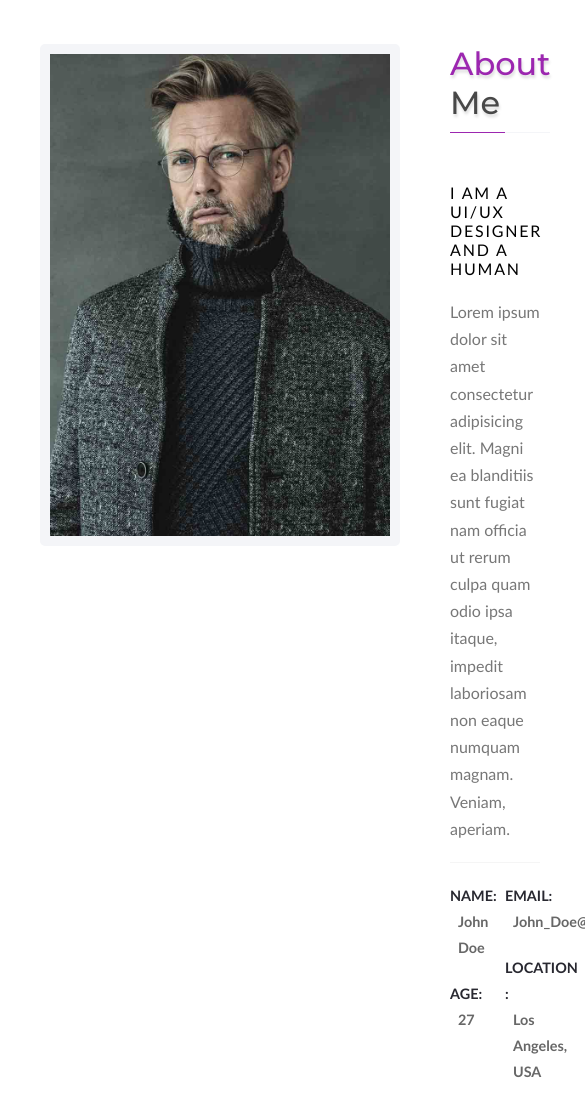
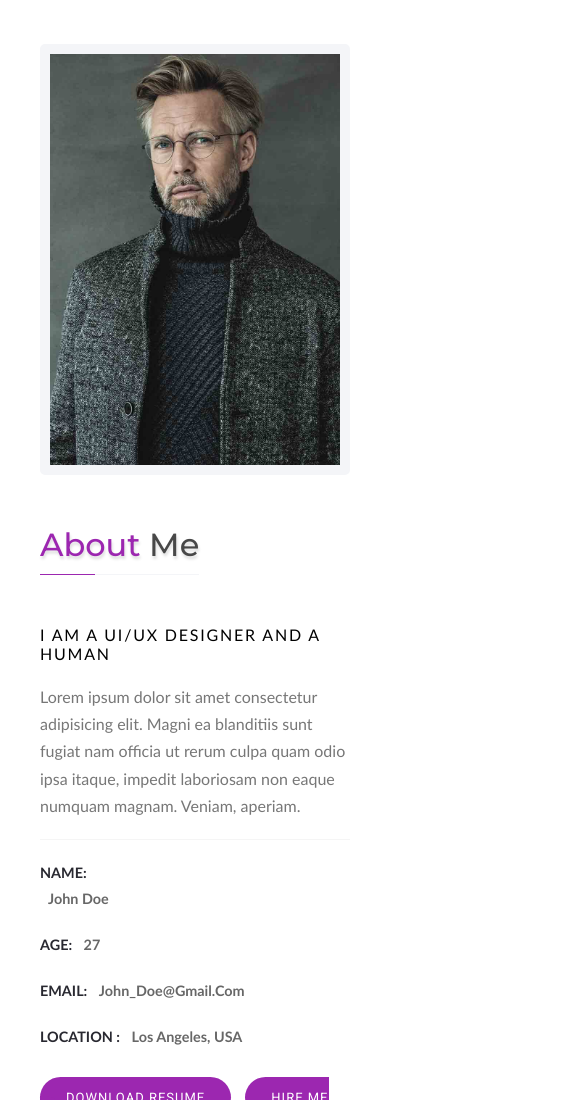
Before and after one commit to front-end-by-rimantas/19-grupe-portfolio-new-per, a website: page index.html in a window 390 px wide. Shown: the part 900-2000 px from the top of the page, 585 px wide, since content can reach past the window. Drawn offline with Linux system fonts and the light colour scheme.

Commit message:
Responsive about section

```diff
--- a/css/components/about-me.css
+++ b/css/components/about-me.css
@@ -1,8 +1,12 @@
-section>div>img.portrait {
-    width: 360px;
+.container>.row>.image>img {
+    width: 100%;
+    height: auto;
     border-radius: 5px;
     border: 10px solid var(--background-color);
-    justify-self: right;
+    overflow: hidden;
+}
+.row > .image.col-4 {
+    grid-column: 2 / span 4;
 }
 .container>.row .about {
     display: inline-block;
@@ -33,7 +37,7 @@ section>div>img.portrait {
         .info.left {
             display: inline-block;
             float: left;
-            width: 50%;
+            width: 35%;
         }
             .info ul {
                 list-style: none;
@@ -56,6 +60,34 @@ section>div>img.portrait {
         .info.right {
             display: inline-block;
             float: right;
-            width: 50%;
+            width: 60%;
             padding-left: 10px;
         }
+@media (max-width: 1080px) {
+    .row > .image.col-4.md-6 {
+        grid-column: 1 / span 5;
+    }
+    .container>.row .about {
+        padding: 0;
+    }
+}
+@media (max-width: 680px) {
+    .row > .image.col-4.md-6 {
+        grid-column: 1 / span 12;
+        margin-bottom: 30px;
+    }
+    .left {
+        width: 100%;
+    }
+    .info.right {
+        width: 100%;
+        padding: 0;
+    }
+    .container>.row .about {
+        padding: 0;
+    }
+    .btn {
+        display: inline;
+        padding: 1em 2em;
+    }
+}
--- a/index.html
+++ b/index.html
@@ -8,11 +8,14 @@
     <link rel="shortcut icon" href="./favicon.png" type="image/png">
     <!-- fonts begin-->
     <link rel="preconnect" href="https://fonts.gstatic.com" crossorigin>
-    <link href="https://fonts.googleapis.com/css2?family=Montserrat:ital,wght@0,500;0,600;1,800&family=Raleway:wght@500;700&family=Roboto:wght@400;500&display=swap" rel="stylesheet">
+    <link
+        href="https://fonts.googleapis.com/css2?family=Montserrat:ital,wght@0,500;0,600;1,800&family=Raleway:wght@500;700&family=Roboto:wght@400;500&display=swap"
+        rel="stylesheet">
     <!-- fonts end -->
     <!-- css begin -->
     <link rel="stylesheet" href="./css/home-page.css">
-    <link rel="stylesheet" href="https://cdnjs.cloudflare.com/ajax/libs/material-design-iconic-font/2.2.0/css/material-design-iconic-font.min.css">
+    <link rel="stylesheet"
+        href="https://cdnjs.cloudflare.com/ajax/libs/material-design-iconic-font/2.2.0/css/material-design-iconic-font.min.css">
     <!-- css end -->
 </head>
 
@@ -72,8 +75,10 @@
     <!-- section About Me begin -->
     <section class="container">
         <div class="row">
-            <img class="portrait col-5" src="./img/about.jpg" alt="grey hair man portrait">
-            <div class="about col-7">
+            <div class="image col-4 md-6 col-xs-12">
+                <img src="./img/about.jpg" alt="grey hair man portrait">
+            </div>
+            <div class="about col-7 md-6 col-xs-12">
                 <div class="row-title">
                     <h4><span>About</span> Me</h4>
                 </div>
@@ -83,14 +88,14 @@
                     ut rerum culpa quam odio ipsa itaque, impedit laboriosam non eaque numquam magnam. Veniam,
                     aperiam.
                 </p>
-                <div class="info">
-                    <div class="info left col-3">
+                <div class="info col-xs-12">
+                    <div class="info left col-2 col-xs-12">
                         <ul>
                             <li>Name: <span>John Doe</span></li>
                             <li>Age: <span>27</span></li>
                         </ul>
                     </div>
-                    <div class="info right col-3">
+                    <div class="info right col-3 col-xs-12">
                         <ul>
                             <li>Email: <span>John_Doe@gmail.com</span></li>
                             <li>Location : <span>Los Angeles, USA</span></li>
```
